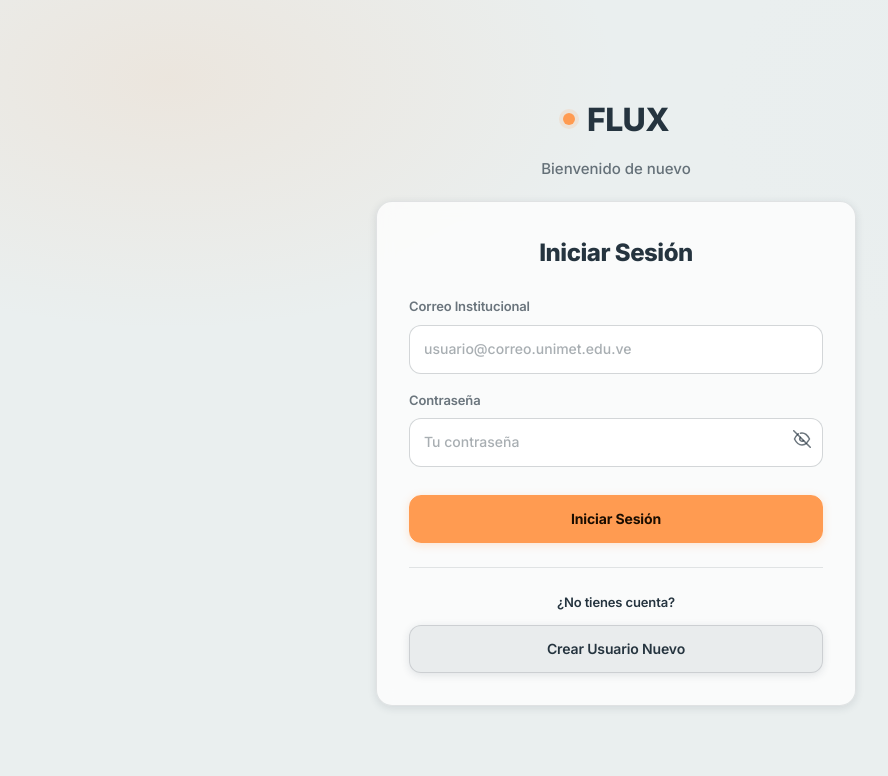
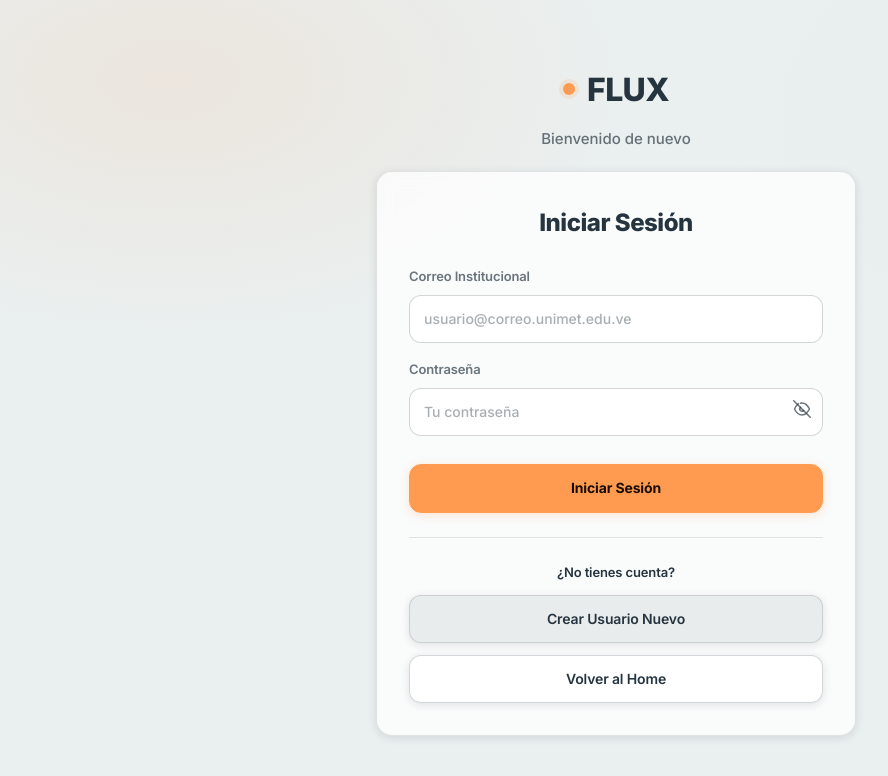
Before and after one commit to sebass-g/Proyect_FLUX-Ing.-Sistemas, a React (Vite) app: page /auth in a window 1280 px wide. Shown: the top 776 px of the page, without its empty margins (24-912 px from the left). Built offline with nearby package versions, Linux system fonts and the light colour scheme.

Commit message:
arreglo inicio de sesion
ya se puede volver al home desde el inicio de sesion

```diff
--- a/src/pages/Home.jsx
+++ b/src/pages/Home.jsx
@@ -138,6 +138,7 @@ export default function Home() {
           setHorario([]);
           setGruposUsuario([]);
           setTieneSesion(false);
+          setError("");
         }
         return;
       }
@@ -588,8 +589,7 @@ export default function Home() {
           aria-label="Opciones de grupo"
           onClick={() => {
             if (!tieneSesion) {
-              setError("Inicia sesión para crear o unirte a grupos.");
-              navigate("/auth");
+              setError("Inicia sesión para acceder a grupos privados.");
               return;
             }
             setFabAbierto(v => !v);
--- a/src/pages/Registro.jsx
+++ b/src/pages/Registro.jsx
@@ -1,8 +1,10 @@
 import { useState } from 'react'
+import { useNavigate } from 'react-router-dom'
 import { supabase } from '../config/supabaseClient'
 import '../estilos/flux.css'
 
 function Registro() {
+  const navigate = useNavigate()
   const [esLogin, setEsLogin] = useState(true)
   const [email, setEmail] = useState('')
   const [password, setPassword] = useState('')
@@ -326,6 +328,15 @@ function Registro() {
           {esLogin ? 'Crear Usuario Nuevo' : 'Iniciar Sesión'}
         </button>
 
+        <button
+          type="button"
+          className="btn"
+          style={{ marginTop: '12px' }}
+          onClick={() => navigate('/grupos')}
+        >
+          Volver al Home
+        </button>
+
         {/* Alertas / Notificaciones */}
         {mensaje.texto && (
           <div className={mensaje.tipo === 'error' ? 'alert' : 'preview'} style={{ marginTop: '20px' }}>
```
